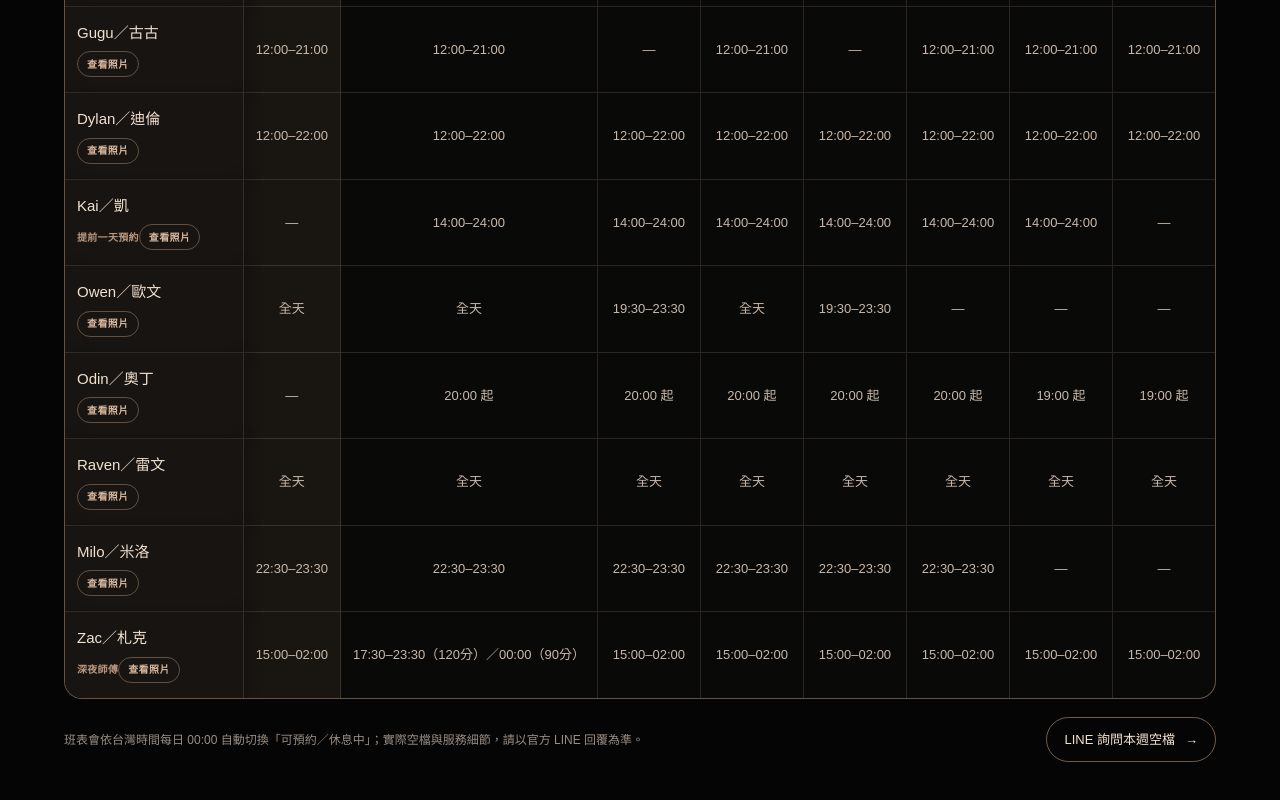
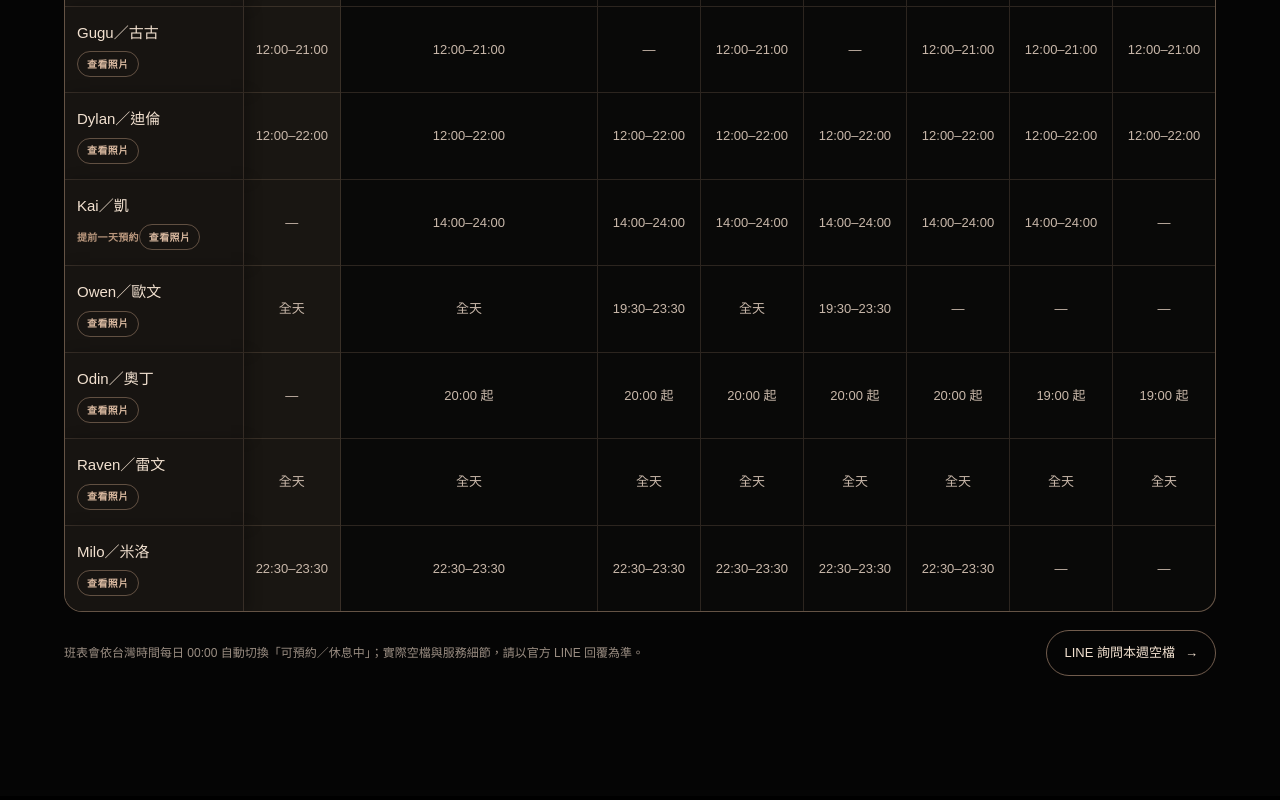
Before and after one commit to profoundroomkh/profound-room, a Next.js app: page /weekly-schedule in a window 1280 px wide. Shown: the part 1127-1927 px from the top of the page. Built offline with nearby package versions, Linux system fonts and the light colour scheme.

Commit message:
Temporarily unpublish Zac

```diff
--- a/data/therapists.js
+++ b/data/therapists.js
@@ -1,7 +1,7 @@
 // Design reminder: preserve Profound Room's restrained black-and-warm-gold identity;
 // data states must stay explicit so visual and booking behavior never disagree.
 
-export const therapists = [
+const allTherapists = [
   {
     id: 'max',
     name: 'Max／麥斯',
@@ -263,6 +263,7 @@ export const therapists = [
   {
     id: 'zac',
     name: 'Zac／札克',
+    isPublished: false,
     isNew: false,
     status: 'paused',
     height: 170,
@@ -279,6 +280,10 @@ export const therapists = [
     ],
   },
 ]
+
+// 暫時下架的師傅保留在完整資料中，之後只需恢復 isPublished 即可重新上架。
+export const therapists = allTherapists.filter((therapist) => therapist.isPublished !== false)
+
 export const therapistFilters = [
   { id: 'all', label: '全部' },
   { id: 'new', label: '新進' },
--- a/data/weeklySchedule.js
+++ b/data/weeklySchedule.js
@@ -12,7 +12,7 @@ export const scheduleDays = [
   { key: '2026-11-01', label: '日', date: '11/1' },
 ]
 
-export const scheduleRows = [
+const allScheduleRows = [
   {
     id: 'hale',
     name: 'Hale／海爾',
@@ -90,10 +90,14 @@ export const scheduleRows = [
   {
     id: 'zac',
     name: 'Zac／札克',
+    isPublished: false,
     tag: '深夜師傅',
     times: ['15:00–02:00', '17:30–23:30（120分）／00:00（90分）', '15:00–02:00', '15:00–02:00', '15:00–02:00', '15:00–02:00', '15:00–02:00', '15:00–02:00'],
   },
 ]
+
+// 暫時下架的師傅保留原班表資料，之後只需恢復 isPublished 即可重新上架。
+export const scheduleRows = allScheduleRows.filter((therapist) => therapist.isPublished !== false)
 
 const scheduleByDate = Object.fromEntries(
   scheduleDays.map((day, dayIndex) => [
```
